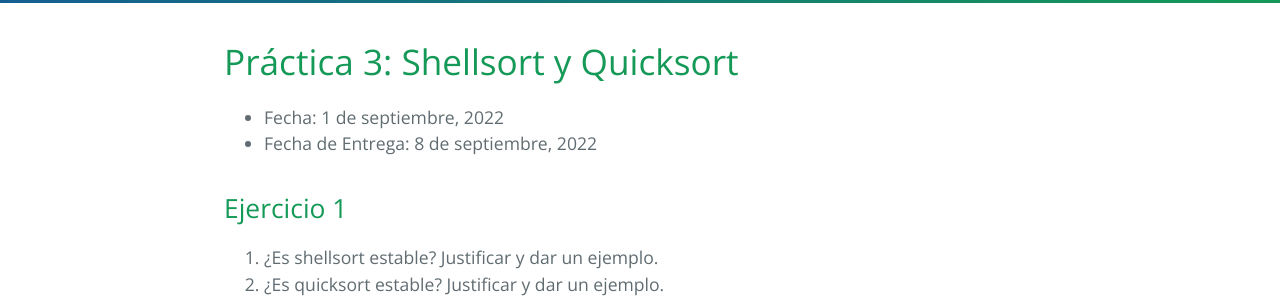
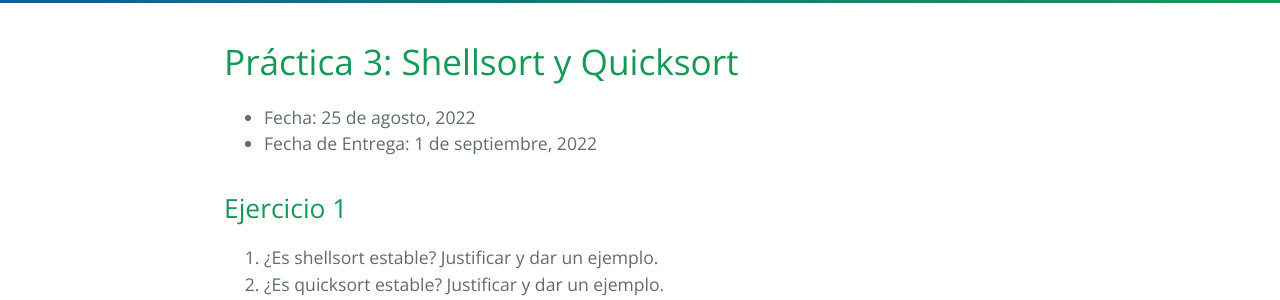
Before and after one commit to FacultadDeIngenieria/anaydis, a Jekyll site: the page built from practice/tp3.md, in a window 1280 px wide. Shown: the part 266-566 px from the top of the page. Built offline with Jekyll 4.4.1, drawn with Linux system fonts in a browser that asks for light colours.

Commit message:
fix: tp3 dates

```diff
--- a/practice/tp3.md
+++ b/practice/tp3.md
@@ -6,8 +6,8 @@ permalink: /practice/3
 
 # Práctica 3: Shellsort y Quicksort
 
-* Fecha: 1 de septiembre, 2022
-* Fecha de Entrega: 8 de septiembre, 2022
+* Fecha: 25 de agosto, 2022
+* Fecha de Entrega: 1 de septiembre, 2022
 
 ## Ejercicio 1
 
```
